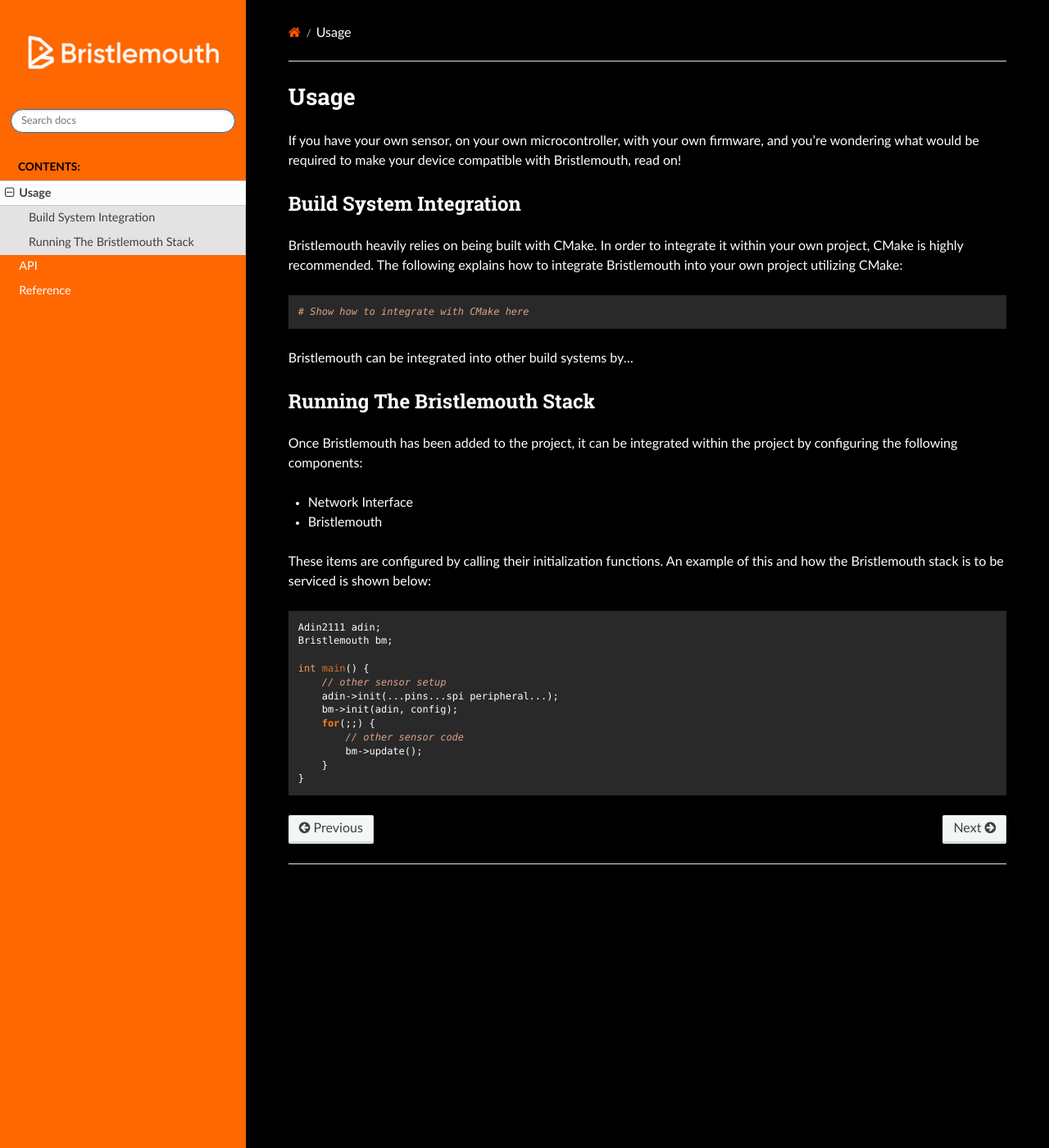
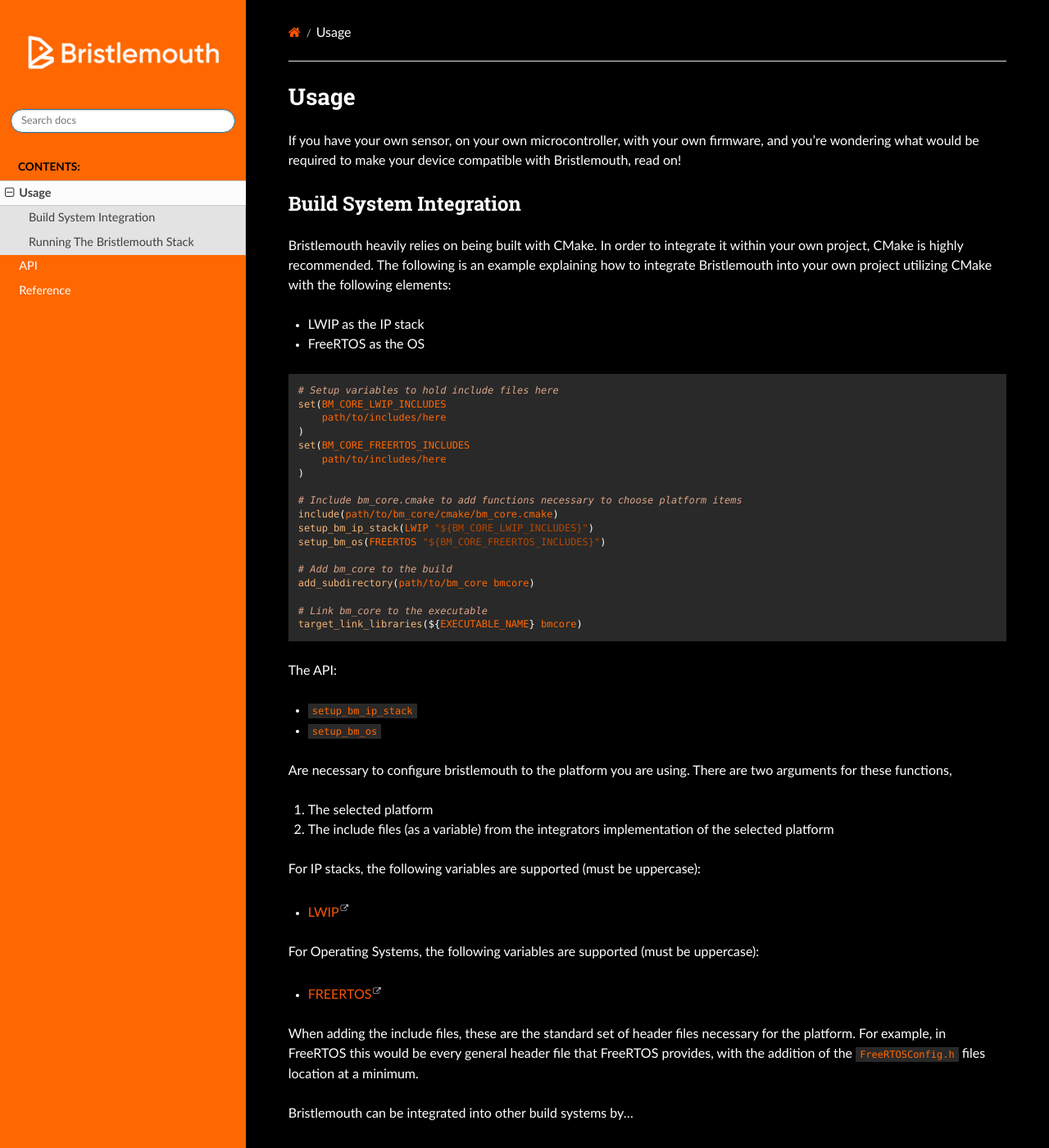
Before and after one commit to bristlemouth/bm_core, a Sphinx documentation site: the page built from docs/usage.md, in a window 1280 px wide and 1400 px high. Shown: the whole window at 82% size. Built offline with Sphinx 7.4.7 and the Read the Docs theme 3.1.0, drawn with Linux system fonts in a browser that asks for light colours.

Commit message:
Add Functions To Configure Platform Specific IP Stack And OS

````diff
--- a/docs/_templates/layout.html
+++ b/docs/_templates/layout.html
@@ -4,7 +4,7 @@
   <style>
     /* Sidebar header (and topbar for mobile) */
     .wy-side-nav-search, .wy-nav-top {
-      background: #ff6700;
+      background: #FF6700;
       color: #000000;
       a:link {
         color: #FFFFFF;
@@ -49,9 +49,15 @@
       .kt {
         color: #F49B5E;
       };
+      .s {
+        color: #FF6700;
+      };
+      .s2 {
+        color: #B34700;
+      };
       .nf {
         color: #D3722C;
-      }
+      };
       .k {
         color: #F87C1C;
       };
@@ -76,6 +82,9 @@
       .nb {
         color: #F6B476
       };
+      .nv {
+        color: #FF6700;
+      };
     }
     /* Main content view */
     .wy-nav-content {
--- a/docs/usage.md
+++ b/docs/usage.md
@@ -9,14 +9,61 @@
 Bristlemouth heavily relies on being built with CMake.
 In order to integrate it within your own project,
 CMake is highly recommended.
-The following explains how to integrate Bristlemouth into your own project utilizing CMake:
+The following is an example
+explaining how to integrate Bristlemouth into your own project utilizing CMake
+with the following elements:
 
-```
-# Show how to integrate with CMake here
+- LWIP as the IP stack
+- FreeRTOS as the OS
+
+
+```cmake
+# Setup variables to hold include files here
+set(BM_CORE_LWIP_INCLUDES
+    path/to/includes/here
+)
+set(BM_CORE_FREERTOS_INCLUDES
+    path/to/includes/here
+)
+
+# Include bm_core.cmake to add functions necessary to choose platform items
+include(path/to/bm_core/cmake/bm_core.cmake)
+setup_bm_ip_stack(LWIP "${BM_CORE_LWIP_INCLUDES}")
+setup_bm_os(FREERTOS "${BM_CORE_FREERTOS_INCLUDES}")
+
+# Add bm_core to the build
+add_subdirectory(path/to/bm_core bmcore)
+
+# Link bm_core to the executable
+target_link_libraries(${EXECUTABLE_NAME} bmcore)
 ```
 
-<!--- Explain any info pertaining to CMake integration down here --->
+The API:
 
+- `setup_bm_ip_stack`
+- `setup_bm_os`
+
+Are necessary to configure bristlemouth to the platform you are using.
+There are two arguments for these functions,
+
+1. The selected platform
+2. The include files (as a variable) from the integrators implementation of the selected platform
+
+For IP stacks,
+the following variables are supported (must be uppercase):
+
+- [LWIP](https://savannah.nongnu.org/projects/lwip/)
+
+For Operating Systems,
+the following variables are supported (must be uppercase):
+
+- [FREERTOS](https://www.freertos.org/)
+
+When adding the include files,
+these are the standard set of header files necessary for the platform.
+For example,
+in FreeRTOS this would be every general header file that FreeRTOS provides,
+with the addition of the `FreeRTOSConfig.h` files location at a minimum.
 
 Bristlemouth can be integrated into other build systems by...
 
````
Also changed, not shown: CMakeLists.txt (+32 -2 lines), 1 other file.
